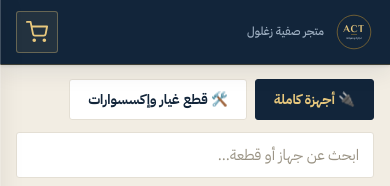
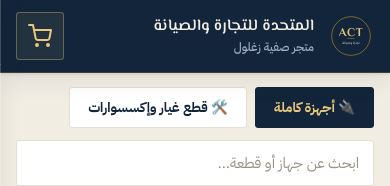
Before and after one commit to mohamedmagdy-ai/ACT, an Electron app: page storefront/public/index.html in a window 390 px wide. Shown: the top 186 px of the page. Drawn offline with Linux system fonts and the light colour scheme; no server answers.

Commit message:
fix(storefront): enlarge the header — logo and brand name were too small
User feedback: the header felt cramped. Bumped --header-h 64px->84px
(72px on phones), the seal mark 40px->56px (46px on phones), the legal
name 14px->19px (16px on phones) and stopped hiding it on narrow
screens (just shrinks instead), and the cart icon/button slightly.
No functional change, just sizing — this was my own conservative
mobile-first default, not a technical constraint.

```diff
--- a/storefront/public/index.html
+++ b/storefront/public/index.html
@@ -30,7 +30,7 @@
       </div>
     </div>
     <button class="cart-btn" id="cart-btn" aria-label="السلة">
-      <svg viewBox="0 0 24 24" width="22" height="22" fill="none" stroke="currentColor" stroke-width="2" stroke-linecap="round" stroke-linejoin="round"><circle cx="9" cy="21" r="1"></circle><circle cx="20" cy="21" r="1"></circle><path d="M1 1h4l2.68 13.39a2 2 0 0 0 2 1.61h9.72a2 2 0 0 0 2-1.61L23 6H6"></path></svg>
+      <svg viewBox="0 0 24 24" width="24" height="24" fill="none" stroke="currentColor" stroke-width="2" stroke-linecap="round" stroke-linejoin="round"><circle cx="9" cy="21" r="1"></circle><circle cx="20" cy="21" r="1"></circle><path d="M1 1h4l2.68 13.39a2 2 0 0 0 2 1.61h9.72a2 2 0 0 0 2-1.61L23 6H6"></path></svg>
       <span class="cart-count" id="cart-count" hidden>0</span>
     </button>
   </div>
--- a/storefront/public/style.css
+++ b/storefront/public/style.css
@@ -23,7 +23,7 @@
   --shadow: 0 1px 3px rgba(18,37,58,.12), 0 8px 22px rgba(18,37,58,.08);
   --radius: 5px;
   --radius-sm: 3px;
-  --header-h: 64px;
+  --header-h: 84px;
   --font-head: "El Messiri", serif;
   --font-body: "IBM Plex Sans Arabic", system-ui, -apple-system, "Segoe UI", Tahoma, sans-serif;
   --font-code: "IBM Plex Mono", monospace;
@@ -58,21 +58,21 @@ a{color:inherit;}
   display:flex; align-items:center; justify-content:space-between;
   padding:0 16px;
 }
-.brand{display:flex; align-items:center; gap:10px;}
+.brand{display:flex; align-items:center; gap:14px;}
 .brand-mark{
-  width:40px; height:40px; flex:none;
+  width:56px; height:56px; flex:none;
   display:flex; align-items:center; justify-content:center;
 }
-.brand-mark svg{display:block;}
-.brand-text{display:flex; flex-direction:column; justify-content:center; line-height:1.3; gap:1px;}
-.brand-legal{font-family:var(--font-head); font-weight:600; font-size:14px; color:var(--paper); letter-spacing:.1px;}
-.brand-name{font-family:var(--font-body); font-weight:500; font-size:11.5px; color:#9FB0C2;}
+.brand-mark svg{display:block; width:100%; height:100%;}
+.brand-text{display:flex; flex-direction:column; justify-content:center; line-height:1.3; gap:2px;}
+.brand-legal{font-family:var(--font-head); font-weight:600; font-size:19px; color:var(--paper); letter-spacing:.1px;}
+.brand-name{font-family:var(--font-body); font-weight:500; font-size:13.5px; color:#9FB0C2;}
 .cart-btn{
   position:relative;
   background:rgba(232,200,125,.08);
   border:1px solid rgba(232,200,125,.35);
   color:var(--gold-lt);
-  width:42px; height:42px; border-radius:var(--radius-sm);
+  width:48px; height:48px; border-radius:var(--radius-sm);
   display:flex; align-items:center; justify-content:center;
   cursor:pointer;
   transition:background .15s;
@@ -376,6 +376,9 @@ html[dir="rtl"] .modal.open{transform:translate(50%,-50%) scale(1);}
 
 /* ===== موبايل ===== */
 @media (max-width:420px){
-  .brand-legal{display:none;}
+  :root{--header-h:72px;}
+  .brand-mark{width:46px; height:46px;}
+  .brand-legal{font-size:16px;}
+  .brand-name{font-size:12px;}
   .modal{width:94vw;}
 }
```
